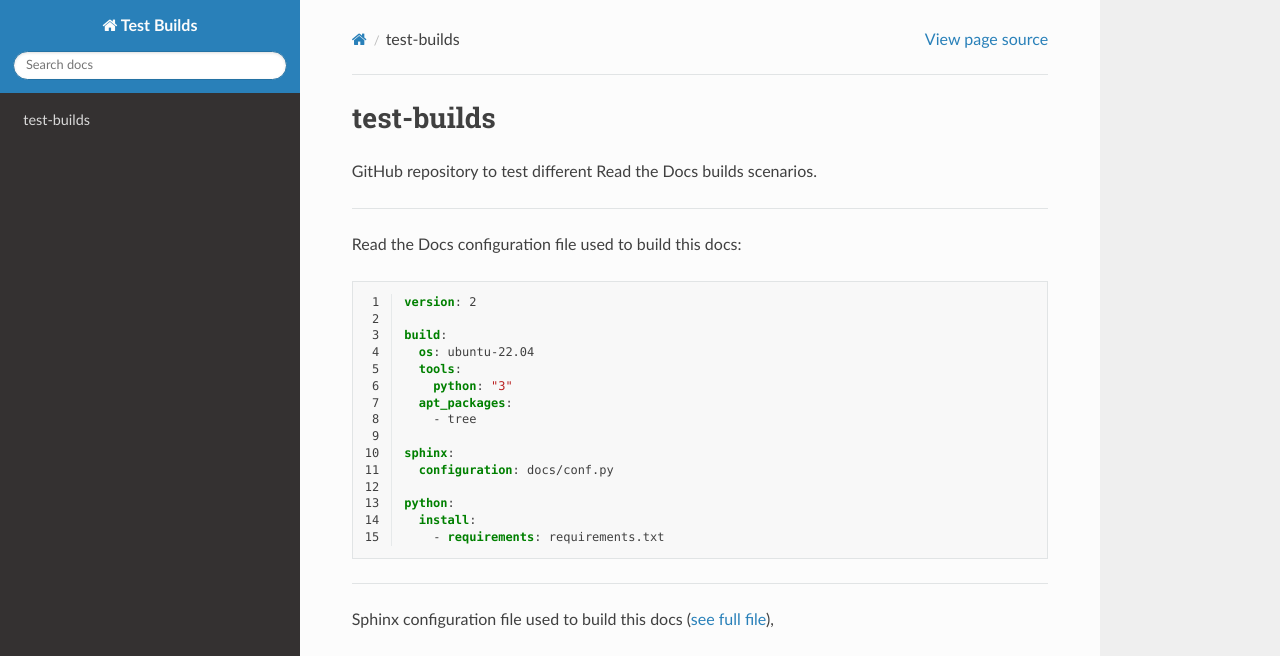
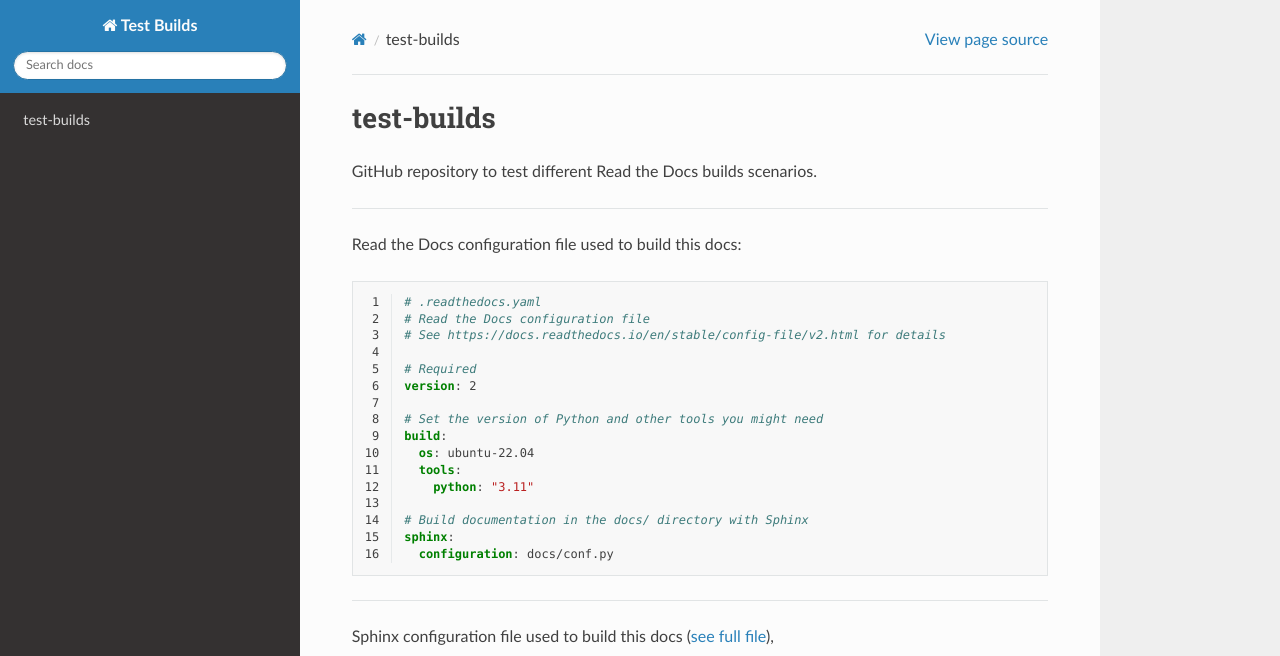
Before and after one commit to readthedocs/test-builds, a Sphinx documentation site: the page built from docs/index.rst, in a window 1280 px wide and 1035 px high. Shown: the top 656 px of the window. Built offline with Sphinx 7.4.7 and the Read the Docs theme 2.0.0, drawn with Linux system fonts in a browser that asks for light colours; some of the changed lines change nothing that is shown; grey boxes are pictures that could not be loaded.

Commit message:
Template config file
(from the blog post I'm writing)

```diff
--- a/docs/conf.py
+++ b/docs/conf.py
@@ -3,7 +3,6 @@
 # Default settings
 project = 'Test Builds'
 extensions = [
-    'sphinx_autorun',
 ]
 
 latex_engine = 'xelatex'  # allow us to build Unicode chars
--- a/docs/index.rst
+++ b/docs/index.rst
@@ -19,11 +19,3 @@
    :language: python
    :end-before: ###########################################################################
    :linenos:
-
-----
-
-.. runblock:: pycon
-
-   >>> # Build at
-   >>> import datetime
-   >>> datetime.datetime.utcnow()  # UTC
--- a/requirements.txt
+++ /dev/null
@@ -1,2 +0,0 @@
-sphinx-autorun
-sphinx-rtd-theme>=1.2.0rc3
```
Also changed, not shown: .readthedocs.yaml.
